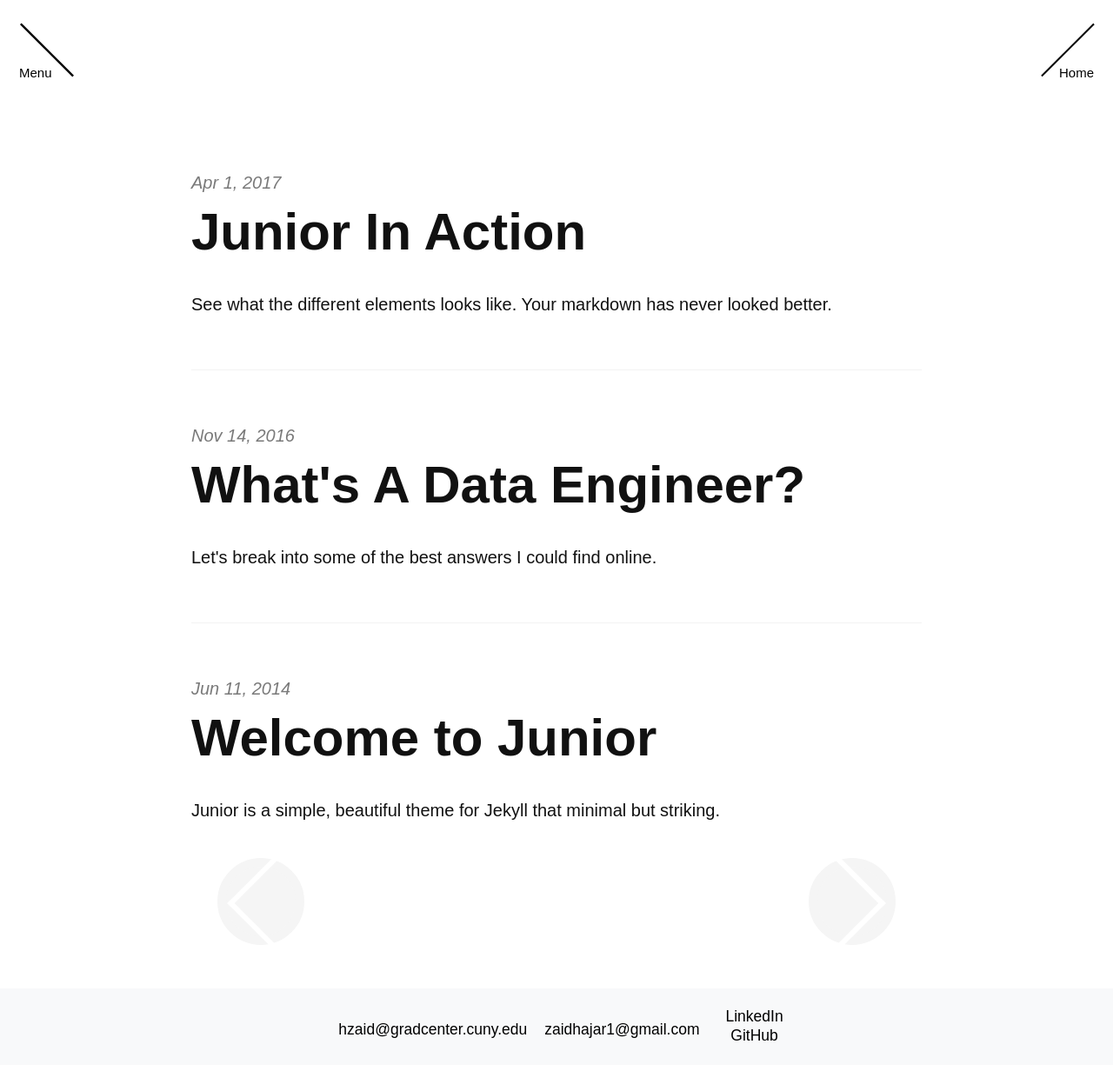
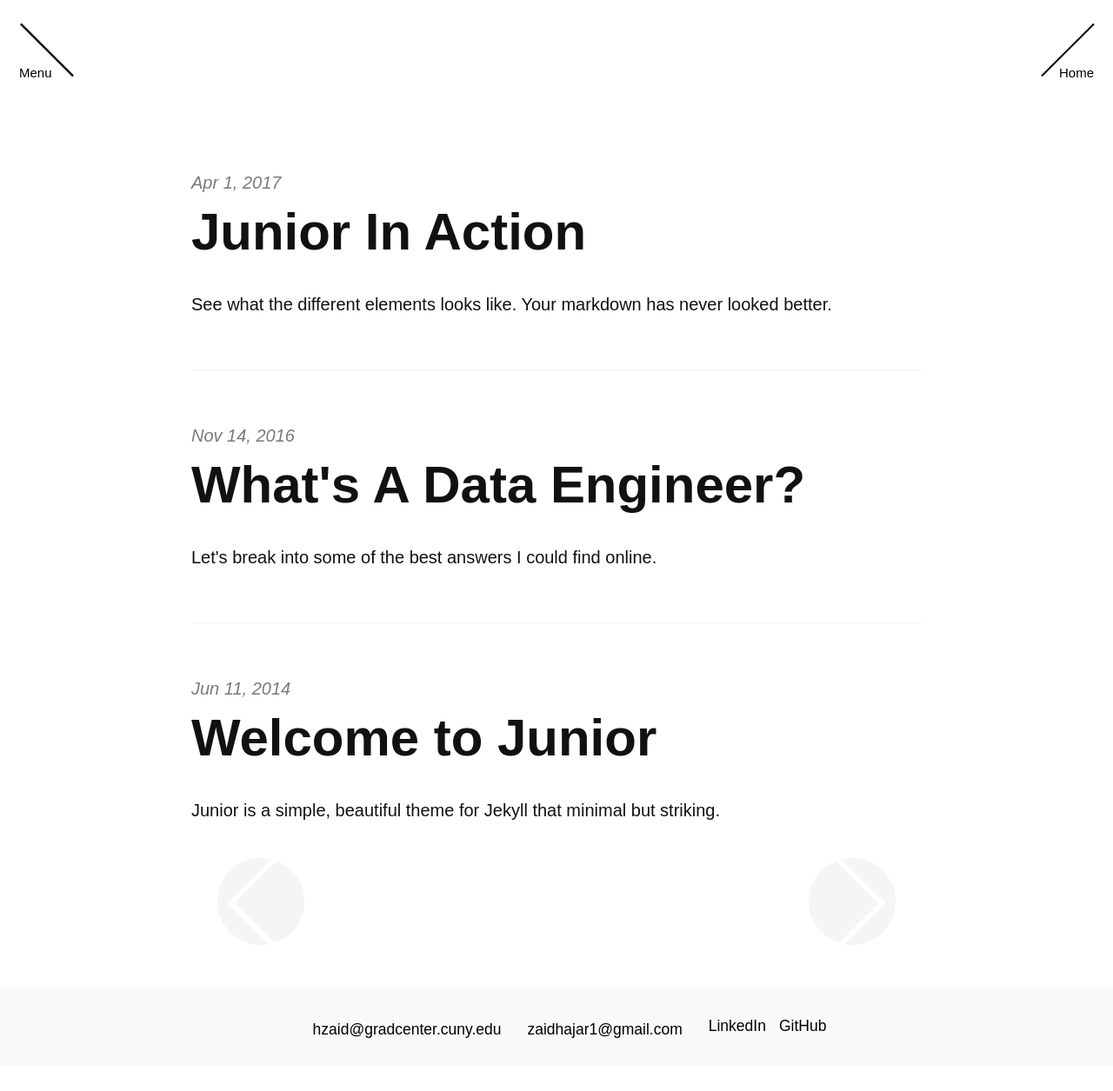
Before and after one commit to hajarzaid/hajarzaid.github.io, a Jekyll site: the page built from index.html, in a window 1280 px wide. Shown: the whole page at 87% size. Built offline with Jekyll 4.4.1, drawn with Linux system fonts in a browser that asks for light colours; nearby versions of some CDN libraries; some web fonts are replaced; the list of posts is cut into pages by our own code.

Commit message:
Update footer.html

```diff
--- a/_includes/footer.html
+++ b/_includes/footer.html
@@ -1,7 +1,7 @@
 <footer class="center">
   <div class="footer-content">
     <div class="footer-each">
-      <!-- This can be used for other purposes if needed -->
+      <!-- Placeholder for other content if needed -->
     </div>
     <div class="footer-each">
       <h5><a href="mailto:hzaid@gradcenter.cuny.edu">hzaid@gradcenter.cuny.edu</a></h5>
@@ -29,11 +29,10 @@ footer {
   justify-content: center;
   align-items: center;
   flex-wrap: wrap; /* Allows wrapping if needed */
-  gap: 20px; /* Adds spacing between items */
 }
 
 .footer-each {
-  margin: 0;
+  margin: 0 15px; /* Default spacing between items */
 }
 
 .footer-each a {
@@ -48,11 +47,12 @@ footer {
   text-decoration: underline; /* Underline on hover */
 }
 
+.social-links {
+  display: flex;
+  gap: 15px; /* Adds consistent spacing between social links */
+}
+
 .social-links h5 {
   margin: 0; /* Removes margin from h5 within social-links */
 }
-
-.social-links a {
-  margin: 0 10px; /* Adds spacing between social links */
-}
 </style>
```
